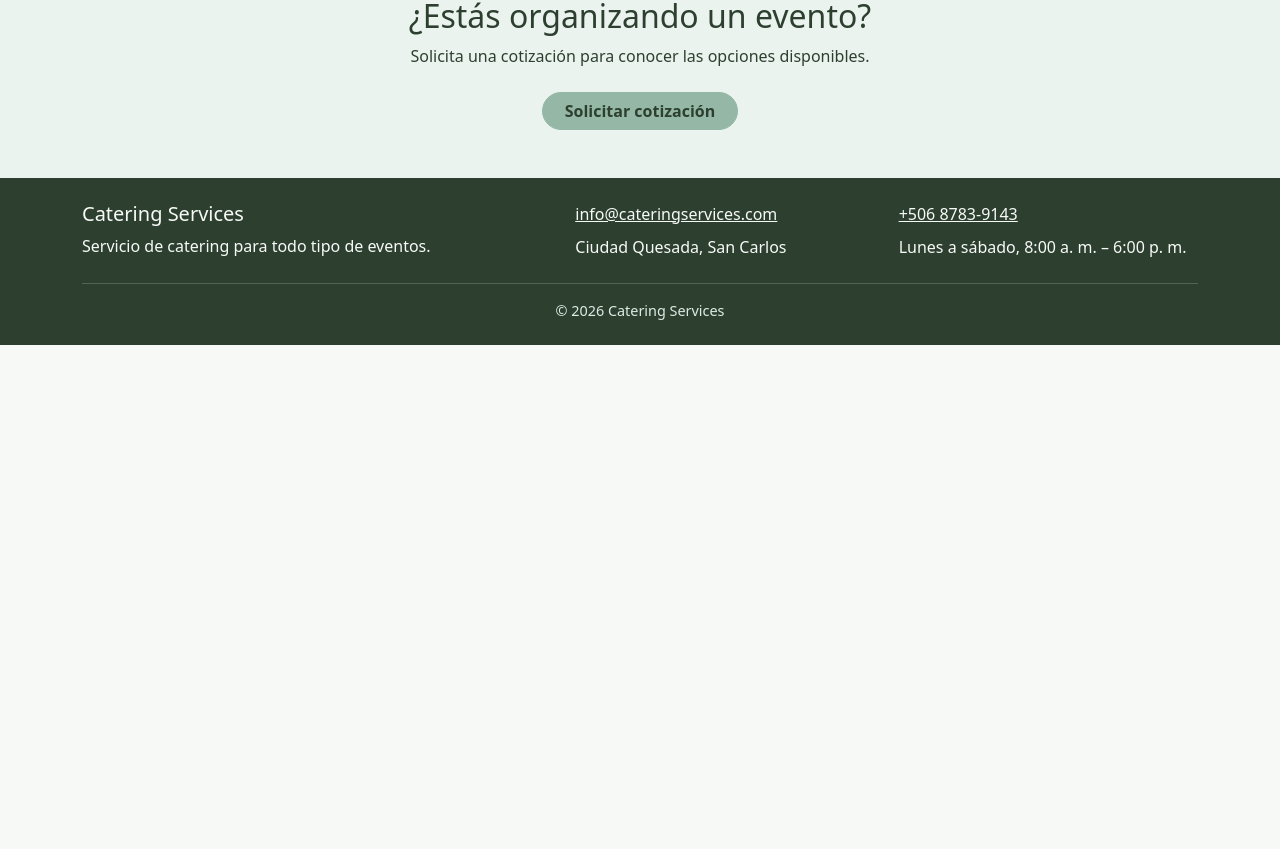
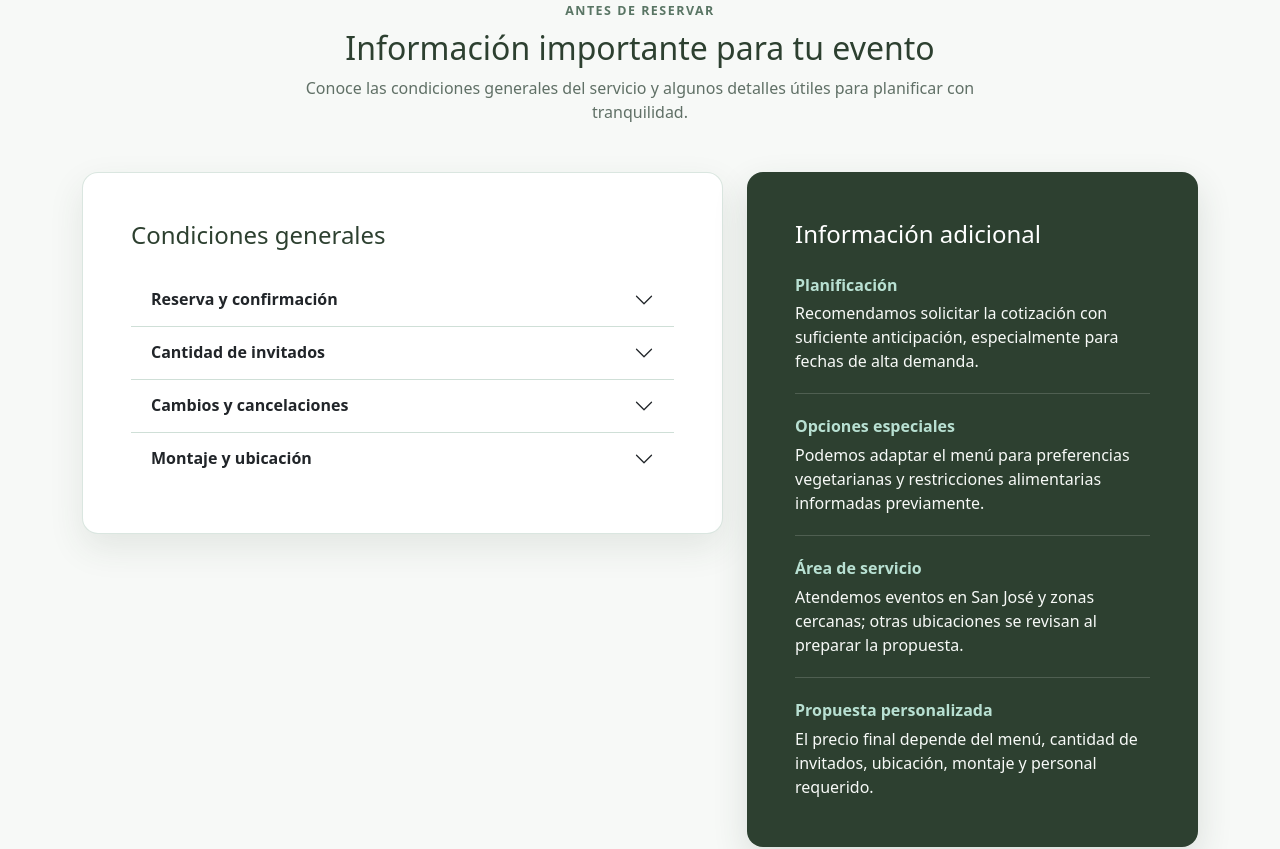
Before and after one commit to JasonM910/Proyecto-Requerimientos, a React (Vite) app: page / in a window 1280 px wide. Shown: the part 1271-2120 px from the top of the page. Before the commit the page ends 1616 px from the top, so only its background shows below. Built offline with nearby package versions, Linux system fonts and the light colour scheme.

Commit message:
version_7.0

```diff
--- a/src/index.css
+++ b/src/index.css
@@ -221,6 +221,60 @@ main {
   border-color: var(--verde-salvia);
 }
 
+.seccion-informacion {
+  background-color: var(--blanco-hueso);
+}
+
+.acordeon-botanico {
+  --bs-accordion-color: var(--verde-bosque);
+  --bs-accordion-bg: transparent;
+  --bs-accordion-border-color: rgba(var(--verde-salvia-rgb), 0.45);
+  --bs-accordion-active-color: var(--verde-bosque);
+  --bs-accordion-active-bg: var(--verde-hielo);
+  --bs-accordion-btn-focus-box-shadow: 0 0 0 0.2rem rgba(var(--verde-salvia-rgb), 0.22);
+}
+
+.acordeon-botanico .accordion-button {
+  font-weight: 600;
+}
+
+.panel-informacion {
+  color: var(--blanco-puro);
+  background-color: var(--verde-bosque);
+  box-shadow: 0 14px 35px rgba(var(--verde-bosque-rgb), 0.14);
+}
+
+.lista-informacion {
+  display: grid;
+  gap: 1.25rem;
+  padding: 0;
+  list-style: none;
+}
+
+.lista-informacion li {
+  padding-bottom: 1.25rem;
+  border-bottom: 1px solid rgba(255, 255, 255, 0.16);
+}
+
+.lista-informacion li:last-child {
+  padding-bottom: 0;
+  border-bottom: 0;
+}
+
+.lista-informacion strong,
+.lista-informacion span {
+  display: block;
+}
+
+.lista-informacion strong {
+  margin-bottom: 0.3rem;
+  color: var(--verde-menta);
+}
+
+.lista-informacion span {
+  color: var(--blanco-hueso);
+}
+
 .enlace-regreso {
   color: var(--verde-bosque);
   font-weight: 600;
--- a/src/pages/Home.jsx
+++ b/src/pages/Home.jsx
@@ -1,4 +1,4 @@
-import { Container, Row, Col, Button } from "react-bootstrap";
+import { Accordion, Container, Row, Col, Button } from "react-bootstrap";
 import { Link } from "react-router-dom";
 import ServiceCard from "../components/ServiceCard";
 import servicios from "../data/services";
@@ -101,6 +101,68 @@ function Home() {
       </section>
 
 
+      {/* Información complementaria */}
+      <section className="seccion-informacion py-5" aria-labelledby="informacion-titulo">
+        <Container>
+          <div className="text-center mb-5">
+            <span className="seccion-etiqueta">Antes de reservar</span>
+            <h2 id="informacion-titulo" className="mt-2 mb-2">
+              Información importante para tu evento
+            </h2>
+            <p className="text-muted mx-auto mb-0 texto-limitado">
+              Conoce las condiciones generales del servicio y algunos detalles útiles para planificar con tranquilidad.
+            </p>
+          </div>
+
+          <Row className="g-4 align-items-start">
+            <Col lg={7}>
+              <div className="panel-detalle p-4 p-md-5 rounded-4">
+                <h3 className="h4 mb-4">Condiciones generales</h3>
+                <Accordion className="acordeon-botanico" flush>
+                  <Accordion.Item eventKey="0">
+                    <Accordion.Header>Reserva y confirmación</Accordion.Header>
+                    <Accordion.Body>
+                      La fecha se reserva una vez aceptada la cotización y realizado el anticipo acordado. La disponibilidad está sujeta a confirmación.
+                    </Accordion.Body>
+                  </Accordion.Item>
+                  <Accordion.Item eventKey="1">
+                    <Accordion.Header>Cantidad de invitados</Accordion.Header>
+                    <Accordion.Body>
+                      La cantidad final de personas debe confirmarse con anticipación. Los cambios posteriores están sujetos a disponibilidad y pueden modificar el precio.
+                    </Accordion.Body>
+                  </Accordion.Item>
+                  <Accordion.Item eventKey="2">
+                    <Accordion.Header>Cambios y cancelaciones</Accordion.Header>
+                    <Accordion.Body>
+                      Los cambios de fecha, menú o alcance deben solicitarse con anticipación. Las cancelaciones y devoluciones se evaluarán según los gastos ya realizados.
+                    </Accordion.Body>
+                  </Accordion.Item>
+                  <Accordion.Item eventKey="3">
+                    <Accordion.Header>Montaje y ubicación</Accordion.Header>
+                    <Accordion.Body>
+                      El acceso, horario de montaje, condiciones del lugar y costos de traslado se coordinan antes del evento y deben quedar incluidos en la propuesta final.
+                    </Accordion.Body>
+                  </Accordion.Item>
+                </Accordion>
+              </div>
+            </Col>
+
+            <Col lg={5}>
+              <aside className="panel-informacion p-4 p-md-5 rounded-4">
+                <h3 className="h4 mb-4">Información adicional</h3>
+                <ul className="lista-informacion mb-0">
+                  <li><strong>Planificación</strong><span>Recomendamos solicitar la cotización con suficiente anticipación, especialmente para fechas de alta demanda.</span></li>
+                  <li><strong>Opciones especiales</strong><span>Podemos adaptar el menú para preferencias vegetarianas y restricciones alimentarias informadas previamente.</span></li>
+                  <li><strong>Área de servicio</strong><span>Atendemos eventos en San José y zonas cercanas; otras ubicaciones se revisan al preparar la propuesta.</span></li>
+                  <li><strong>Propuesta personalizada</strong><span>El precio final depende del menú, cantidad de invitados, ubicación, montaje y personal requerido.</span></li>
+                </ul>
+              </aside>
+            </Col>
+          </Row>
+        </Container>
+      </section>
+
+
       {/* Cotización */}
       <section className="encabezado-pagina py-5">
 
```
